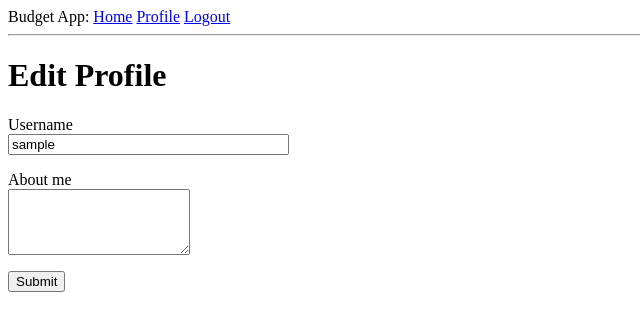
After one commit to ShatteredArrow/flask-tutorial, a Flask app: page /edit_profile in a window 1280 px wide. The commit adds this page. Shown: the top 331 px of the page, without its empty margins (0-640 px from the left). Run offline with Flask 2, Linux system fonts and the light colour scheme; the visitor is signed in with stand-in values (Sample User, id 1); data comes from the database, SQL or seed files in the repository.

Commit message:
Added profile page and avatars

```diff
--- a/app/forms.py
+++ b/app/forms.py
@@ -1,7 +1,7 @@
 
 from flask_wtf import FlaskForm
-from wtforms import StringField, PasswordField, BooleanField, SubmitField
-from wtforms.validators import ValidationError, DataRequired, Email, EqualTo
+from wtforms import StringField, PasswordField, BooleanField, SubmitField, TextAreaField
+from wtforms.validators import ValidationError, DataRequired, Email, EqualTo, Length
 from app.models import User
 
 
@@ -29,3 +29,9 @@ class RegistrationForm(FlaskForm):
         user = User.query.filter_by(email=email.data).first()
         if user is not None:
             raise ValidationError('Please use a different email address.')
+
+
+class EditProfileForm(FlaskForm):
+    username = StringField('Username', validators=[DataRequired()])
+    about_me = TextAreaField('About me', validators=[Length(min=0, max=140)])
+    submit = SubmitField('Submit')
--- a/app/models.py
+++ b/app/models.py
@@ -1,4 +1,4 @@
-
+from hashlib import md5
 from datetime import datetime
 from app import db, login
 from flask_login import UserMixin
@@ -11,6 +11,8 @@ class User(UserMixin, db.Model):
     email = db.Column(db.String(120), index=True, unique=True)
     password_hash = db.Column(db.String(128))
     posts = db.relationship('Post', backref='author', lazy='dynamic')
+    about_me = db.Column(db.String(140))
+    last_seen = db.Column(db.DateTime, default=datetime.utcnow)
 
     def __repr__(self):
         return '<User {}>'.format(self.username)
@@ -21,6 +23,9 @@ class User(UserMixin, db.Model):
     def check_password(self, password):
         return check_password_hash(self.password_hash, password)
 
+    def avatar(self, size):
+        digest = md5(self.email.lower().encode('utf-8')).hexdigest()
+        return 'https://www.gravatar.com/avatar/{}?d=identicon&s={}'.format(digest, size)
 
 @login.user_loader
 def load_user(id):
--- a/app/routes.py
+++ b/app/routes.py
@@ -2,9 +2,15 @@ from flask import render_template, flash, redirect, url_for, request
 from flask_login import login_user, logout_user, current_user, login_required
 from werkzeug.urls import url_parse
 from app import app, db
-from app.forms import LoginForm, RegistrationForm
+from app.forms import LoginForm, RegistrationForm, EditProfileForm
 from app.models import User
+from datetime import datetime
 
+@app.before_request
+def before_request():
+    if current_user.is_authenticated:
+        current_user.last_seen = datetime.utcnow()
+        db.session.commit()
 
 @app.route('/')
 @app.route('/index')
@@ -60,3 +66,28 @@ def register():
         flash('Congratulations, you are now a registered user!')
         return redirect(url_for('login'))
     return render_template('register.html', title='Register', form=form)
+
+@app.route('/user/<username>')
+@login_required
+def user(username):
+    user = User.query.filter_by(username=username).first_or_404()
+    posts = [
+        {'author': user, 'body': 'Test post #1'},
+        {'author': user, 'body': 'Test post #2'}
+    ]
+    return render_template('user.html', user=user, posts=posts)
+
+@app.route('/edit_profile', methods=['GET', 'POST'])
+@login_required
+def edit_profile():
+    form = EditProfileForm()
+    if form.validate_on_submit():
+        current_user.username = form.username.data
+        current_user.about_me = form.about_me.data
+        db.session.commit()
+        flash('Your changes have been saved.')
+        return redirect(url_for('edit_profile'))
+    elif request.method == 'GET':
+        form.username.data = current_user.username
+        form.about_me.data = current_user.about_me
+    return render_template('edit_profile.html', title='Edit Profile', form=form)
--- /dev/null
+++ b/app/templates/_post.html
@@ -0,0 +1,6 @@
+<table>
+    <tr valign="top">
+        <td><img src="{{ post.author.avatar(36) }}"></td>
+        <td>{{ post.author.username }} says:<br>{{ post.body }}</td>
+    </tr>
+</table>
--- /dev/null
+++ b/app/templates/edit_profile.html
@@ -0,0 +1,23 @@
+{% extends "base.html" %}
+
+{% block content %}
+    <h1>Edit Profile</h1>
+    <form action="" method="post">
+        {{ form.hidden_tag() }}
+        <p>
+            {{ form.username.label }}<br>
+            {{ form.username(size=32) }}<br>
+            {% for error in form.username.error %}
+            <span style="color: red;">[{{ error }}]</span>
+            {% endfor %}
+        </p>
+        <p>
+            {{ form.about_me.label }}<br>
+            {{ form.about_me(col=50, rows=4) }}<br>
+            {% for error in form.about_me.errors %}
+            <span style="color: red;">[{{ error }}]</span>
+            {% endfor %}
+        </p>
+        <p>{{ form.submit() }}</p>
+    </form>
+{% endblock %}
```
Also changed, not shown: app/templates/user.html (+15 -5 lines).
